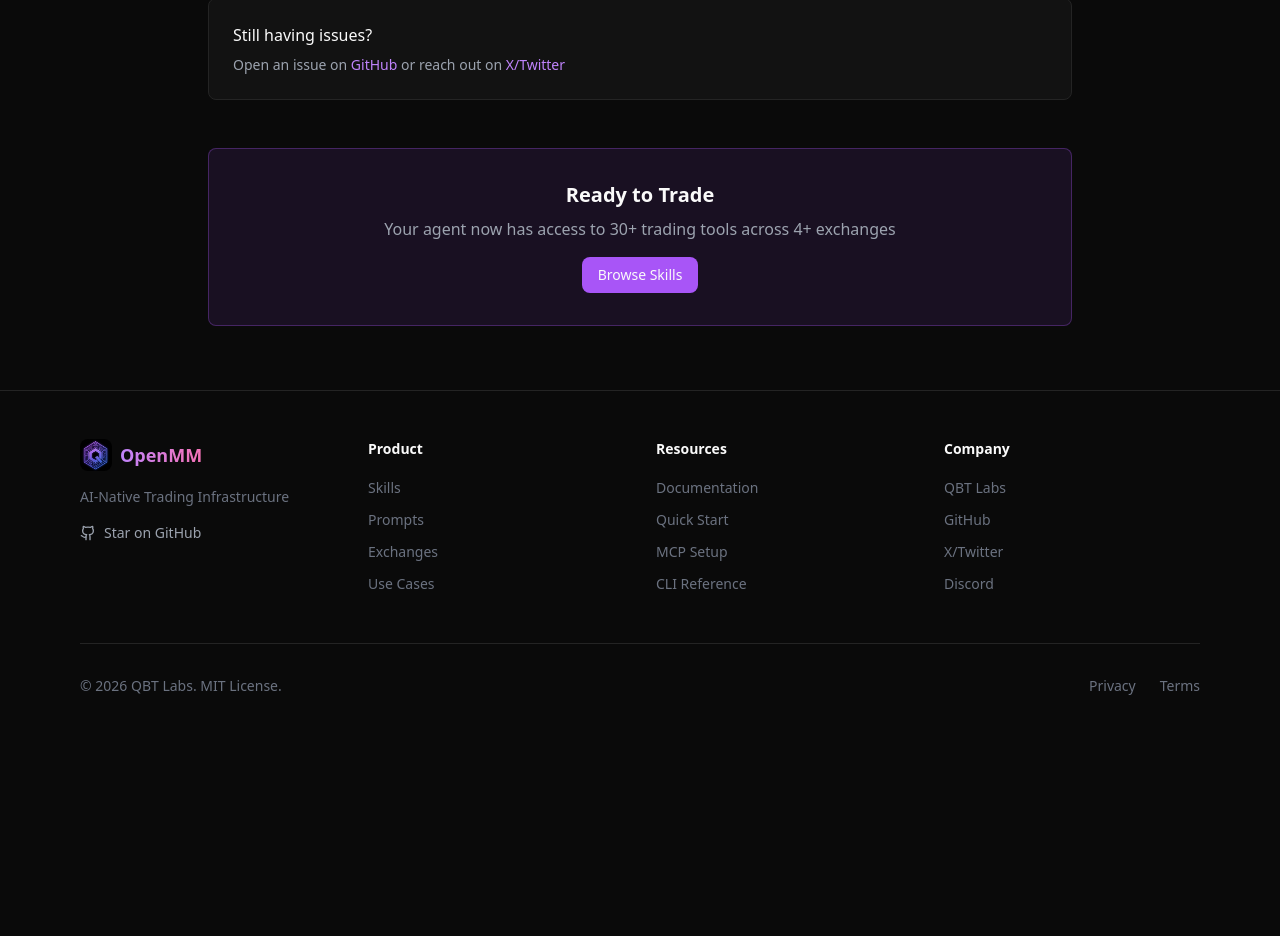
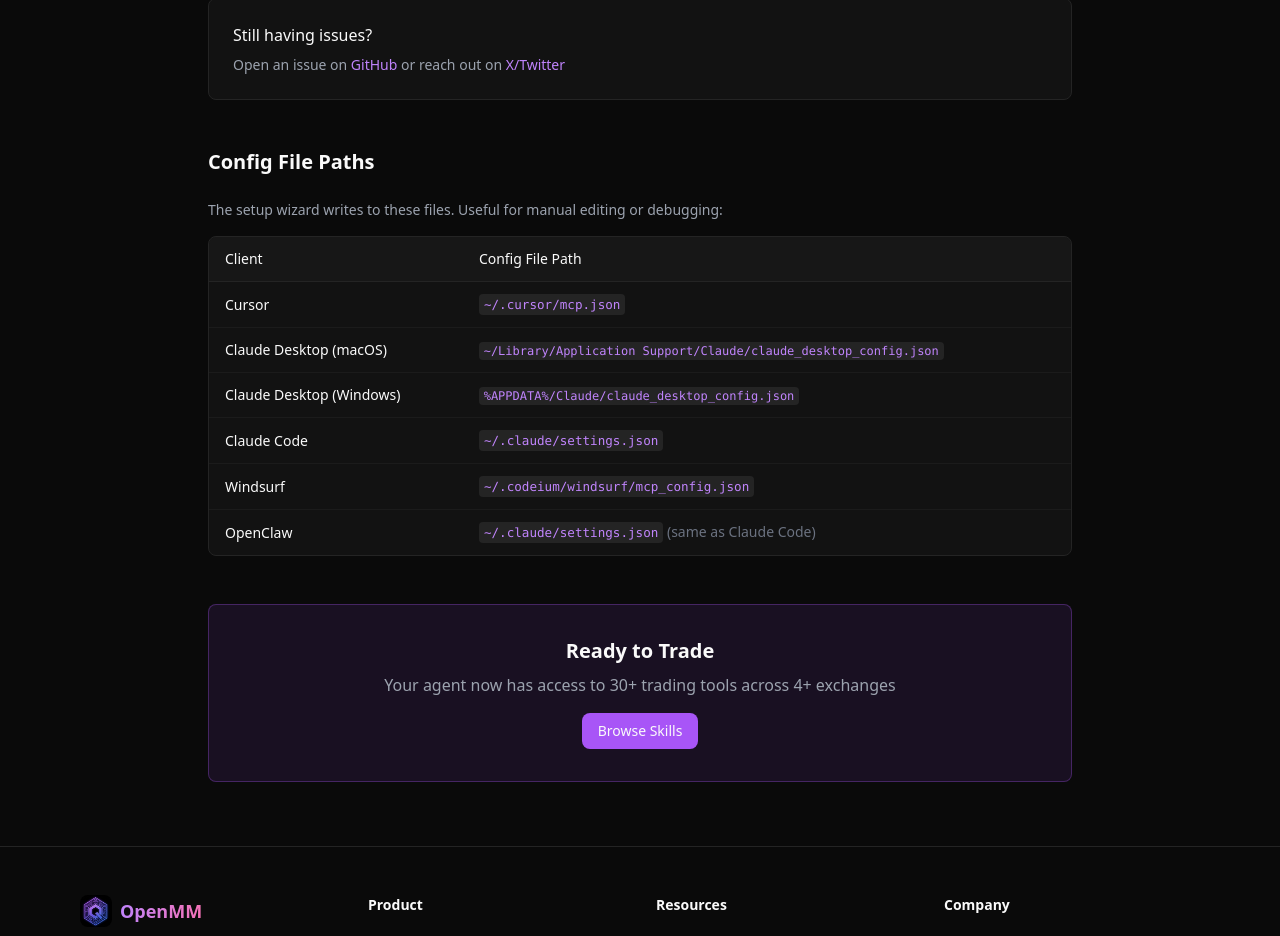
Before and after one commit to QBT-Labs/openmm-skills-portal, a Next.js app: page /docs/mcp-setup in a window 1280 px wide. Shown: the part 3162-4098 px from the top of the page. Before the commit the page ends 3906 px from the top, so only its background shows below. Built offline with nearby package versions, Linux system fonts and the light colour scheme.

Commit message:
docs: Add config file paths table to MCP setup page
Shows exact paths for Cursor, Claude Desktop, Claude Code, Windsurf, OpenClaw

```diff
--- a/src/app/docs/mcp-setup/page.tsx
+++ b/src/app/docs/mcp-setup/page.tsx
@@ -294,6 +294,50 @@
         </div>
       </section>
 
+      {/* Config File Paths */}
+      <section className="mb-12">
+        <h2 className="text-xl font-semibold mb-6">Config File Paths</h2>
+        <p className="text-gray-400 text-sm mb-4">
+          The setup wizard writes to these files. Useful for manual editing or debugging:
+        </p>
+        <div className="bg-card border border-border rounded-lg overflow-hidden">
+          <table className="w-full text-sm">
+            <thead>
+              <tr className="border-b border-border bg-secondary/30">
+                <th className="text-left py-3 px-4 font-medium">Client</th>
+                <th className="text-left py-3 px-4 font-medium">Config File Path</th>
+              </tr>
+            </thead>
+            <tbody>
+              <tr className="border-b border-border/50">
+                <td className="py-3 px-4">Cursor</td>
+                <td className="py-3 px-4"><code className="text-purple-400">~/.cursor/mcp.json</code></td>
+              </tr>
+              <tr className="border-b border-border/50">
+                <td className="py-3 px-4">Claude Desktop (macOS)</td>
+                <td className="py-3 px-4"><code className="text-purple-400 text-xs">~/Library/Application Support/Claude/claude_desktop_config.json</code></td>
+              </tr>
+              <tr className="border-b border-border/50">
+                <td className="py-3 px-4">Claude Desktop (Windows)</td>
+                <td className="py-3 px-4"><code className="text-purple-400 text-xs">%APPDATA%/Claude/claude_desktop_config.json</code></td>
+              </tr>
+              <tr className="border-b border-border/50">
+                <td className="py-3 px-4">Claude Code</td>
+                <td className="py-3 px-4"><code className="text-purple-400">~/.claude/settings.json</code></td>
+              </tr>
+              <tr className="border-b border-border/50">
+                <td className="py-3 px-4">Windsurf</td>
+                <td className="py-3 px-4"><code className="text-purple-400">~/.codeium/windsurf/mcp_config.json</code></td>
+              </tr>
+              <tr>
+                <td className="py-3 px-4">OpenClaw</td>
+                <td className="py-3 px-4"><code className="text-purple-400">~/.claude/settings.json</code> <span className="text-gray-500">(same as Claude Code)</span></td>
+              </tr>
+            </tbody>
+          </table>
+        </div>
+      </section>
+
       {/* Next Steps */}
       <section className="bg-purple-500/10 border border-purple-500/30 rounded-lg p-8 text-center">
         <h2 className="text-xl font-semibold mb-2">Ready to Trade</h2>
```
